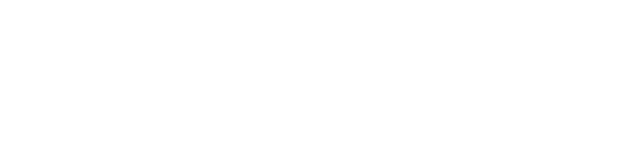
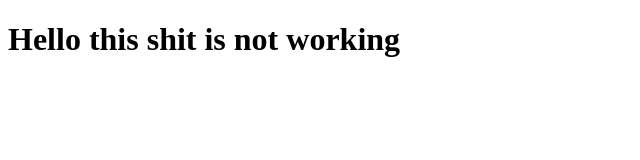
Before and after one commit to dzenbeater/Demo, a plain HTML site: page index.html in a window 1280 px wide. Shown: the whole page, without its empty margins (0-640 px from the left). Drawn offline with Linux system fonts and the light colour scheme.

Commit message:
tried index.html

```diff
--- a/index.html
+++ b/index.html
@@ -5,6 +5,6 @@
     <title>Document</title>
 </head>
 <body>
-
+    <h1>Hello this shit is not working</h1>
 </body>
 </html>
```
